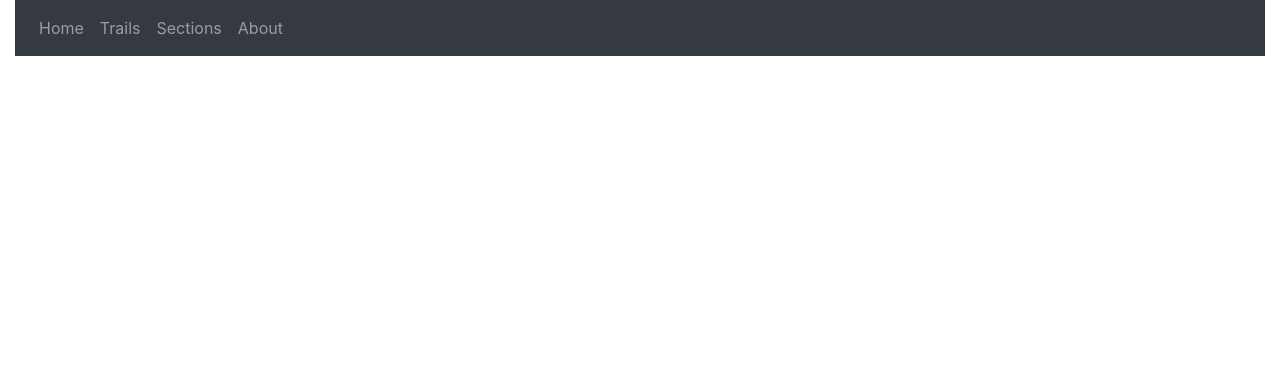
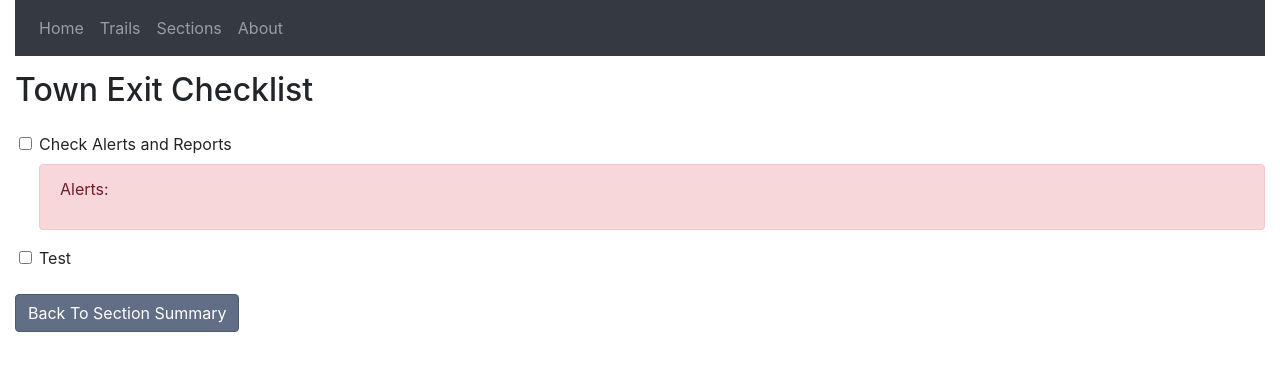
Before and after one commit to nikitakuckuck/thru-hike-logistics, a React (Create React App) app in the folder thru-hike-client/: page /exit_checklist in a window 1280 px wide. Shown: the top 370 px of the page. Built offline with nearby package versions, Linux system fonts and the light colour scheme.

Commit message:
client home initial setup

```diff
--- a/thru-hike-client/src/App.js
+++ b/thru-hike-client/src/App.js
@@ -2,6 +2,7 @@
 import {BrowserRouter as Router, Route, Link, Switch } from "react-router-dom";
 import About from "./components/About";
 import Home from "./components/Home";
+import TownExitDisplay from "./components/TownExitDisplay";
 import TrailDeleteConfirmation from "./components/TrailDeleteConfirmation";
 import TrailDisplay from './components/TrailDisplay';
 import TrailForm from './components/TrailForm';
@@ -60,6 +61,9 @@ function App() {
           <Route path="/about">
             <About/>
           </Route>
+          <Route path="/exit_checklist">
+            <TownExitDisplay/>
+          </Route>
         </Switch>
       </Router>
     </div>
--- a/thru-hike-client/src/components/Home.js
+++ b/thru-hike-client/src/components/Home.js
@@ -1,6 +1,45 @@
+import { useEffect, useState } from "react";
+import { useHistory } from "react-router-dom";
+import SectionAlerts from "./SectionAlerts";
+import TownExitDisplay from "./TownExitDisplay";
+
+const DEFAULT_SECTION = {trailSectionId: 0, trailId: 0, sectionStart: "", sectionEnd: "", latitude: 0, longitude: 0, sectionLength: 0,sectionDays: 0, upcoming: true, trail: {trailName: ""}};
+
 function Home (){
+    const [section, setSection] = useState(DEFAULT_SECTION);
+    const sectionId = 6;
+    let allComplete = false;
+    const history = useHistory();
+
+    useEffect(()=>{
+        if(sectionId){
+            fetch(`http://localhost:8080/api/section/${sectionId}`)
+            .then(resp=>{
+                switch(resp.status){
+                    case 200:
+                        return resp.json();
+                    case 404:
+                        return null;
+                        //add routing to not found
+                    default:
+                        return Promise.reject("Something has gone wrong.");
+                }
+            })
+            .then(body =>{
+                if(body.trailSectionId){
+                    setSection(body);
+                }
+            })
+            .catch(err=>console.log("Error: ", err));
+        }
+    }, [sectionId]);
+
+    const handleExitChecklistClick = ()=> history.push("exit_checklist");
+
+
     return(<>
-    <h2>Home Page</h2>
+    <h2>Section Summary: {section.sectionStart} - {section.sectionEnd}</h2>
+    <button className={allComplete ? "btn btn-green mb-3" : "btn btn-red mb-3"} onClick={handleExitChecklistClick}><strong>{allComplete ? "Completed" : "Not Completed"}</strong>: Town Exit Checklist</button>
     </>)
 }
 export default Home;
--- /dev/null
+++ b/thru-hike-client/src/components/SectionAlerts.js
@@ -0,0 +1,8 @@
+function SectionAlerts(){
+    return(<>
+    <div className="alert alert-danger" role="alert">
+        <p>Alerts:</p>
+    </div>
+    </>)
+}
+export default SectionAlerts;
--- /dev/null
+++ b/thru-hike-client/src/components/TownExitDisplay.js
@@ -0,0 +1,40 @@
+import { useHistory } from "react-router-dom";
+import SectionAlerts from "./SectionAlerts";
+
+function TownExitDisplay ({allComplete}){
+    const history = useHistory();
+
+    const handleChange = () =>{
+        let checklistBoxes = document.getElementById("exitChecklist").getElementsByTagName("input");
+        let boxCount = 0;
+    for(let i = 0; i<checklistBoxes.length; i++){
+        if(!checklistBoxes[i].checked){
+            allComplete=false;
+        } else{
+            boxCount++;
+            // change color of label to grey out?
+        }
+    }
+    if(boxCount===checklistBoxes.length){
+        allComplete=true;
+    }
+    }
+
+    const handleBackToSummary = ()=> history.push("");
+    return(<>
+        <h2>Town Exit Checklist</h2>
+        <form id="exitChecklist">
+            <div className="form-group ml-4">
+                <input type="checkbox" id="checkAlerts" name="checkAlerts" className="form-check-input" onChange={handleChange}/>
+                <label htmlFor="checkAlerts">Check Alerts and Reports</label>
+                <SectionAlerts/>
+            </div>
+            <div className="form-group ml-4">
+                <input type="checkbox" id="test" name="test" className="form-check-input" onChange={handleChange}/>
+                <label  htmlFor="Test">Test</label>
+            </div>
+        </form>
+        <button onClick={handleBackToSummary} className = "btn btn-blue">Back To Section Summary</button>
+    </>)
+}
+export default TownExitDisplay;
--- a/thru-hike-client/src/components/TrailDisplay.js
+++ b/thru-hike-client/src/components/TrailDisplay.js
@@ -35,7 +35,7 @@ function TrailDisplay(){
     const handleAddClick= ()=> history.push('/trails/add');
 
     return(<>
-    <h2>Trails</h2>
+    <h2>My Trails</h2>
     <button className="btn btn-sm btn-green mb-3 mr-2" onClick={handleAddClick}>Add</button>
     <button onClick={editModeClick} className="btn btn-sm btn-blue mb-3" >{editMode === false ? "Edit or Delete a Trail" : "Exit Edit Mode"}</button>
     <table>
--- a/thru-hike-client/src/components/TrailSectionDeleteConfirmation.js
+++ b/thru-hike-client/src/components/TrailSectionDeleteConfirmation.js
@@ -54,7 +54,7 @@ function TrailSectionDeleteConfirmation(){
     return(<>
         <h2>Delete Confirmation</h2>
     <div className="alert alert-danger" role="alert">
-        <p>Section: {section.sectionStart} - {section.sectionEnd}, {section.trail.trailName}</p>
+        <p>{section.sectionStart} - {section.sectionEnd}, {section.trail.trailName}</p>
         <p>{section.sectionLength} miles, {section.sectionDays} days</p>
     </div>
     <p>Are you sure you want to delete this section? This action will <strong> also delete all notes, resupply lists, etc. that are associated with this section.</strong></p>
--- a/thru-hike-client/src/components/TrailSectionDisplay.js
+++ b/thru-hike-client/src/components/TrailSectionDisplay.js
@@ -37,7 +37,7 @@ function TrailSectionDisplay (){
     const handleAddClick = ()=> history.push('/sections/add');
 
     return(<>
-    <h2>Trail Sections</h2>
+    <h2>My Trail Sections</h2>
 
     <button onClick = {handleAddClick} className="btn btn-sm btn-green mb-3 mr-2">Add a Section</button>
     <button onClick={editModeClick} className="btn btn-sm btn-blue mb-3" >{sectionEditMode === false ? "Edit or Delete a Section" : "Exit Edit Mode"}</button>
```
Also changed, not shown: 1 other file (tests, documents, lock files or other folders).
